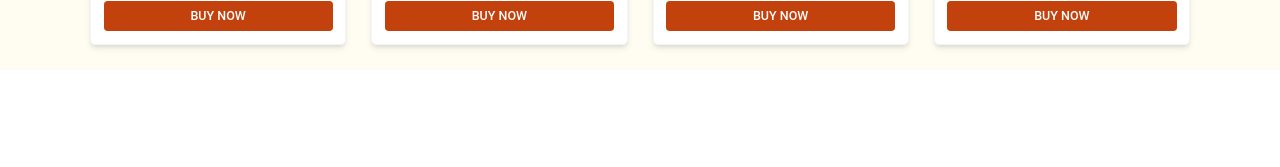
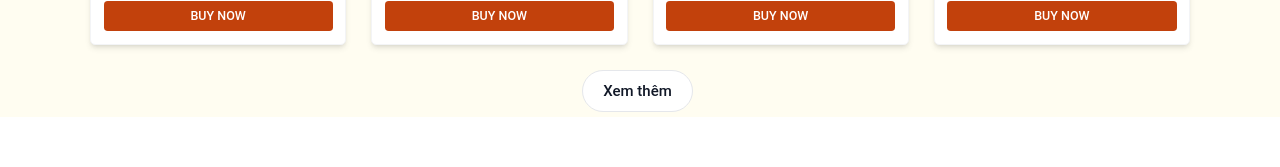
Before and after one commit to DucPhamH/Dinh-duong-fe, a React (Create React App) app: page / in a window 1280 px wide. Shown: the part 2389-2556 px from the top of the page. Built offline with nearby package versions, Linux system fonts and the light colour scheme.

Commit message:
add button

```diff
--- a/src/page/Home/Home.jsx
+++ b/src/page/Home/Home.jsx
@@ -5,6 +5,7 @@ import 'slick-carousel/slick/slick-theme.css'
 import CardItem from './CardItem'
 import Banner from '../../components/Banner'
 import CardItem2 from './CardItem2'
+import { Link } from 'react-router-dom'
 
 function SampleNextArrow(props) {
   const { className, style, onClick } = props
@@ -175,6 +176,14 @@ function Home() {
           <CardItem2 />
           <CardItem2 />
         </div>
+        <div className='w-full h-auto flex justify-center items-center bg-[#fffdf1]'>
+          <Link
+            to='/mua-ban'
+            className='py-4 px-8 mr-2 mb-2 text-2xl font-medium text-gray-900 focus:outline-none bg-white rounded-full border border-gray-200 hover:bg-gray-100 hover:text-blue-700 focus:z-10 focus:ring-4 focus:ring-gray-200 dark:focus:ring-gray-700 dark:bg-gray-800 dark:text-gray-400 dark:border-gray-600 dark:hover:text-white dark:hover:bg-gray-700'
+          >
+            Xem thêm
+          </Link>
+        </div>
       </div>
     </div>
   )
```
